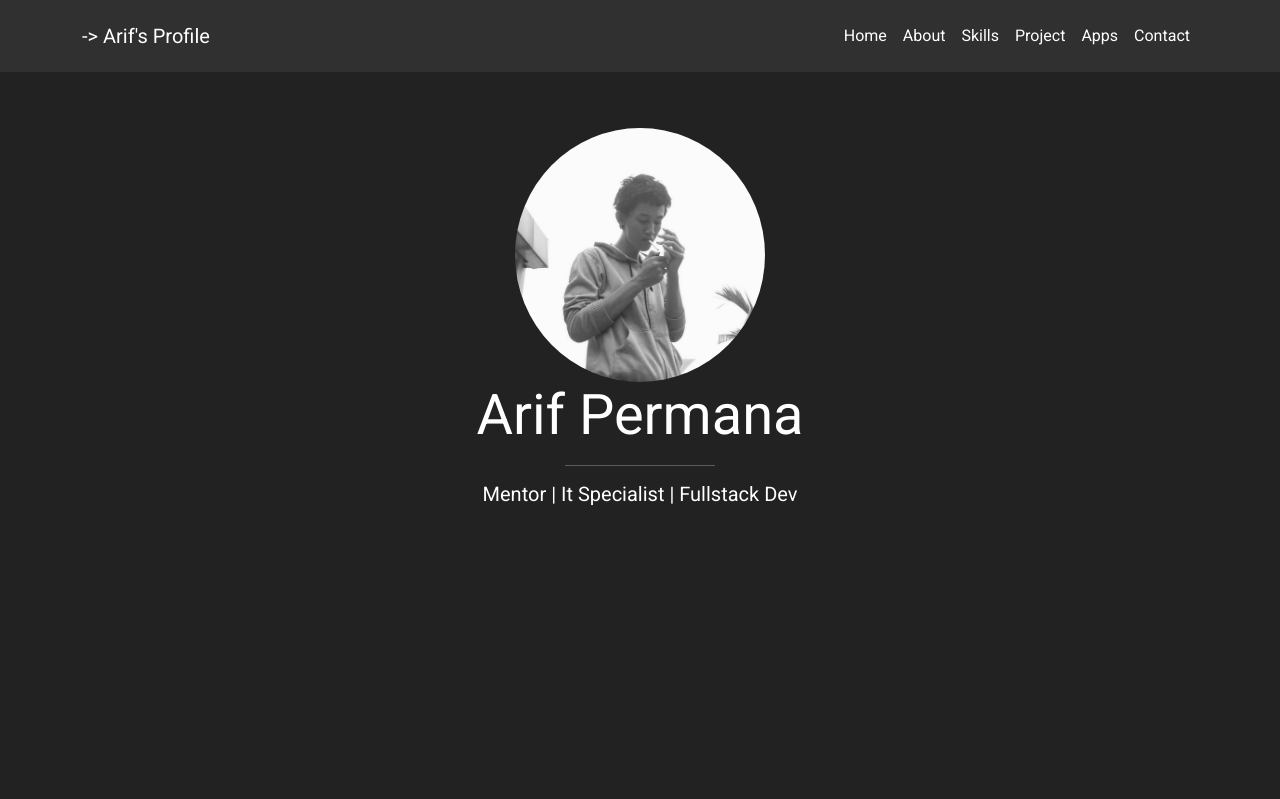
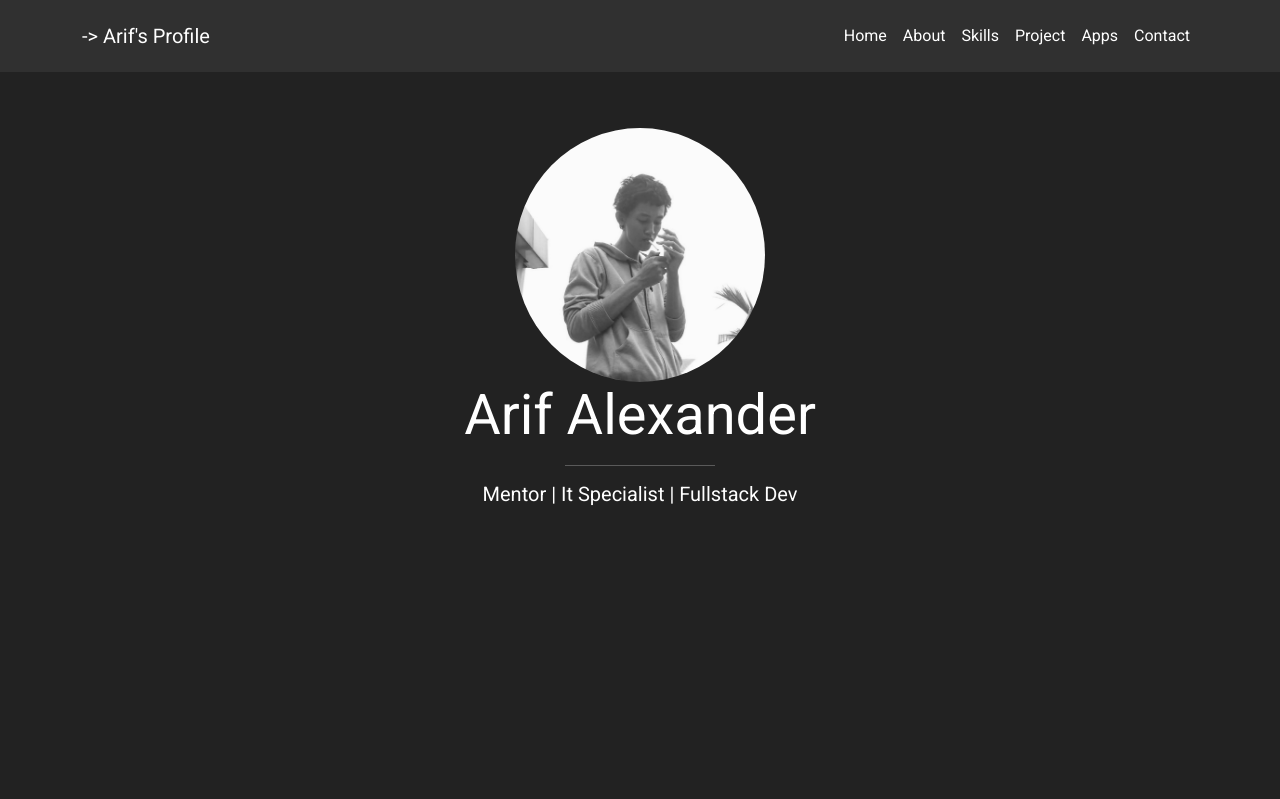
Before and after one commit to itsmebroarif/myPorto, a website: page index.html in a window 1280 px wide. Shown: the top 799 px of the page. Drawn offline with nearby package versions, Linux system fonts and the light colour scheme.

Commit message:
Update index.html

```diff
--- a/index.html
+++ b/index.html
@@ -245,7 +245,7 @@
   <!-- Jumbotron -->
   <section class="jumbotron text-center">
     <img src="assets/new_pose.jpg" alt="Arif" width="250" class="rounded-circle" />
-    <h1 data-aos="fade-down" class="animate__bounce display-4" id="nameDev">Arif Permana</h1>
+    <h1 data-aos="fade-down" class="animate__bounce display-4" id="nameDev">Arif Alexander</h1>
     <center>
       <hr style="width:150px;">
     </center>
```
